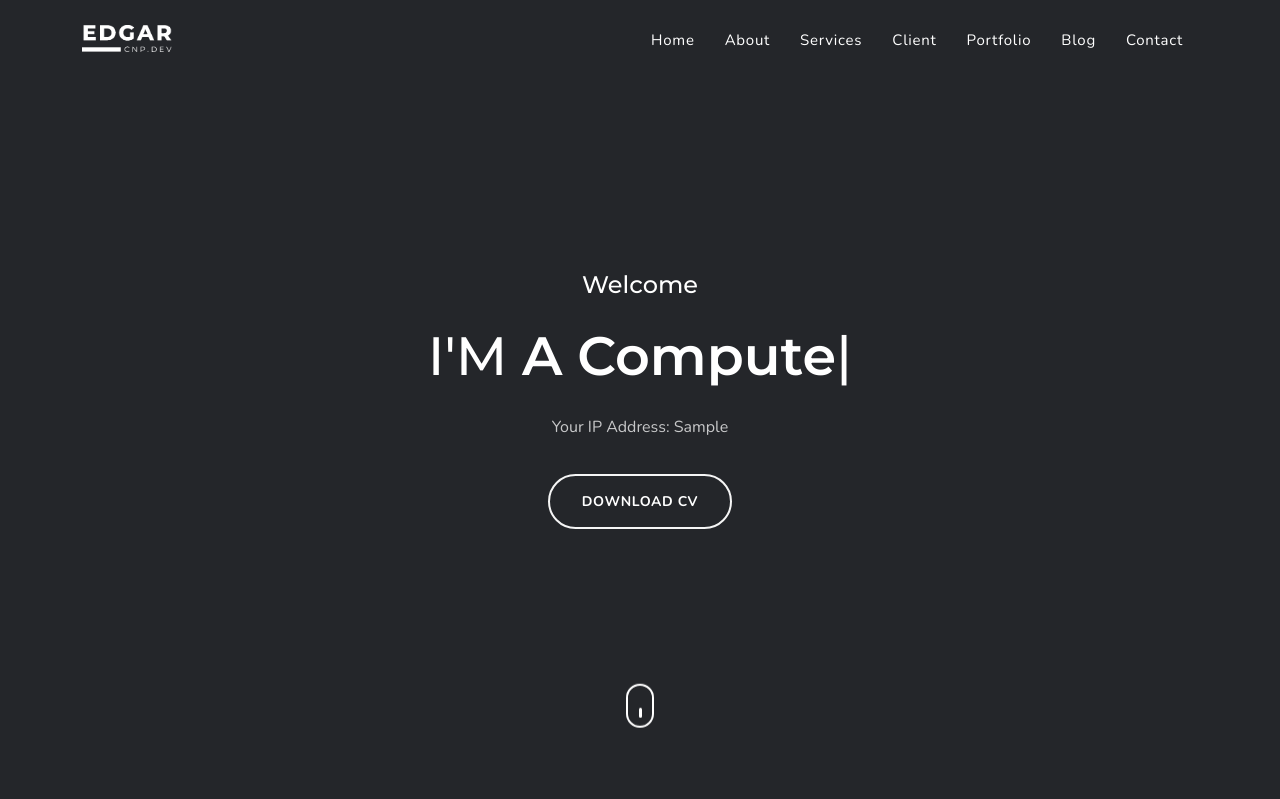
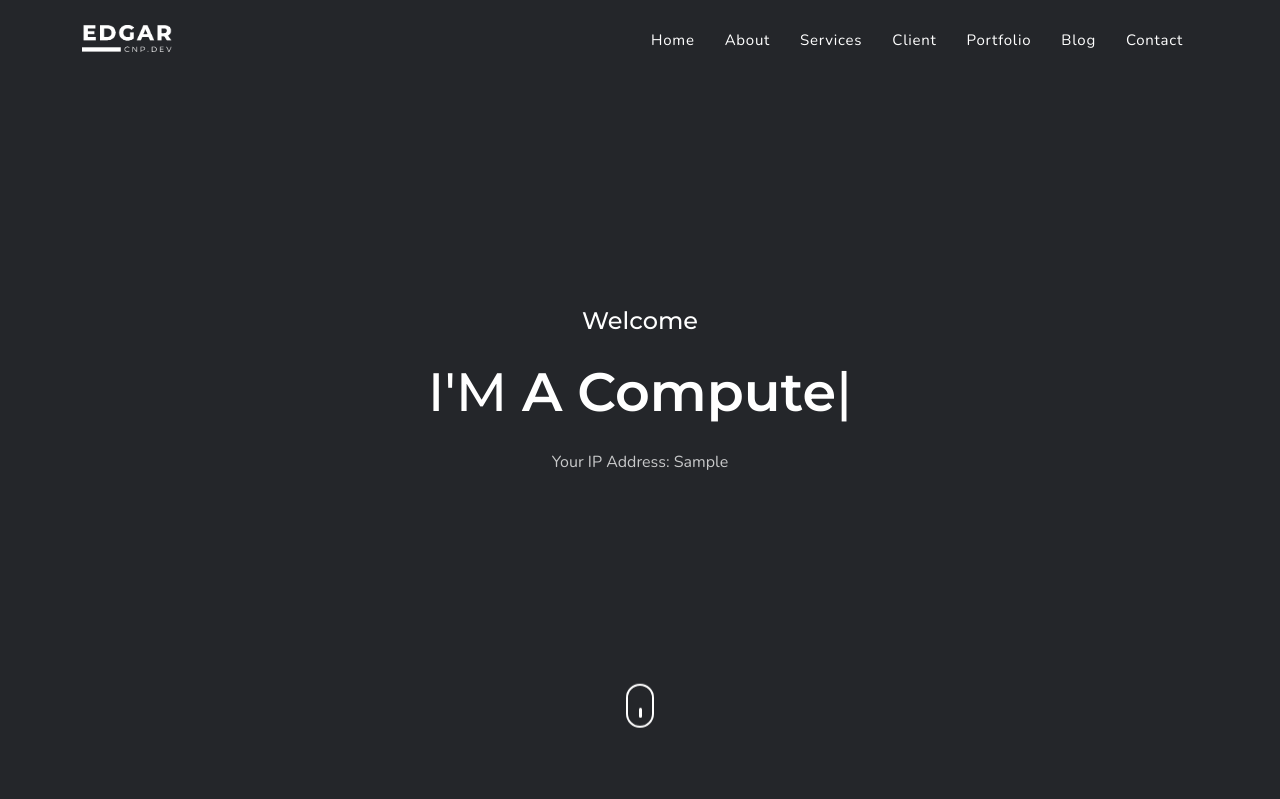
Before and after one commit to edgarcnp/edgarcnp.dev, a Django app: page / in a window 1280 px wide. Shown: the top 799 px of the page. Run offline with Django 4.2, Linux system fonts and the light colour scheme; tables that the repository leaves empty hold one stand-in row (values such as "Sample post"); a database or web service that is not in the repository returns one stand-in record (values such as "Sample title"); data that the repository does not hold is empty; some libraries are stand-ins or nearby versions; some web fonts are replaced.

Commit message:
small update

```diff
--- a/templates/base_home.html
+++ b/templates/base_home.html
@@ -88,8 +88,9 @@
     <!-- START HOME -->
     <section class="bg-dark h-100vh align-items-center d-flex" id="home">
         <div class="bg-overlay"></div>
-        <a id="video" class="youtube-bg" data-property="{videoURL:'https://youtu.be/u2GXaJwbI3o',containment:'#home',
-         showControls:false, autoPlay:true, loop:true, mute:true, startAt:0, opacity:1, quality:'highres'}"></a>
+        <a id="video" class="youtube-bg" data-property="{videoURL:'https://youtu.be/vLeDFO-zeYI',containment:'#home',
+         showControls:false, autoPlay:true, loop:true, mute:true, startAt:13, stopAt:187, opacity:1,
+         quality:'highres'}"></a>
         <div class="container z-index">
             <div class="row justify-content-center">
                 <div class="col-lg-12">
@@ -97,9 +98,9 @@
                         <h4 class="text-white first-title mb-4">Welcome</h4>
                         <h1 class="header-name text-white text-capitalize mb-0">I'M <span class="element fw-bold"></span></h1>
                         <p class="text-white mx-auto header-desc mt-4">Your IP Address: {{ user_ip_address }}</p>
-                        <div class="mt-4 pt-2">
-                            <a href="#" class="btn btn-outline-custom btn-round">Download Cv</a>
-                        </div>
+{#                        <div class="mt-4 pt-2">#}
+{#                            <a href="#" class="btn btn-outline-custom btn-round">Download Cv</a>#}
+{#                        </div> /*MOVE DOWNLOAD CV TO "HIRE ME" SECTION*/#}
                     </div>
                 </div>
             </div>
```
Also changed, not shown: 1 other file.
